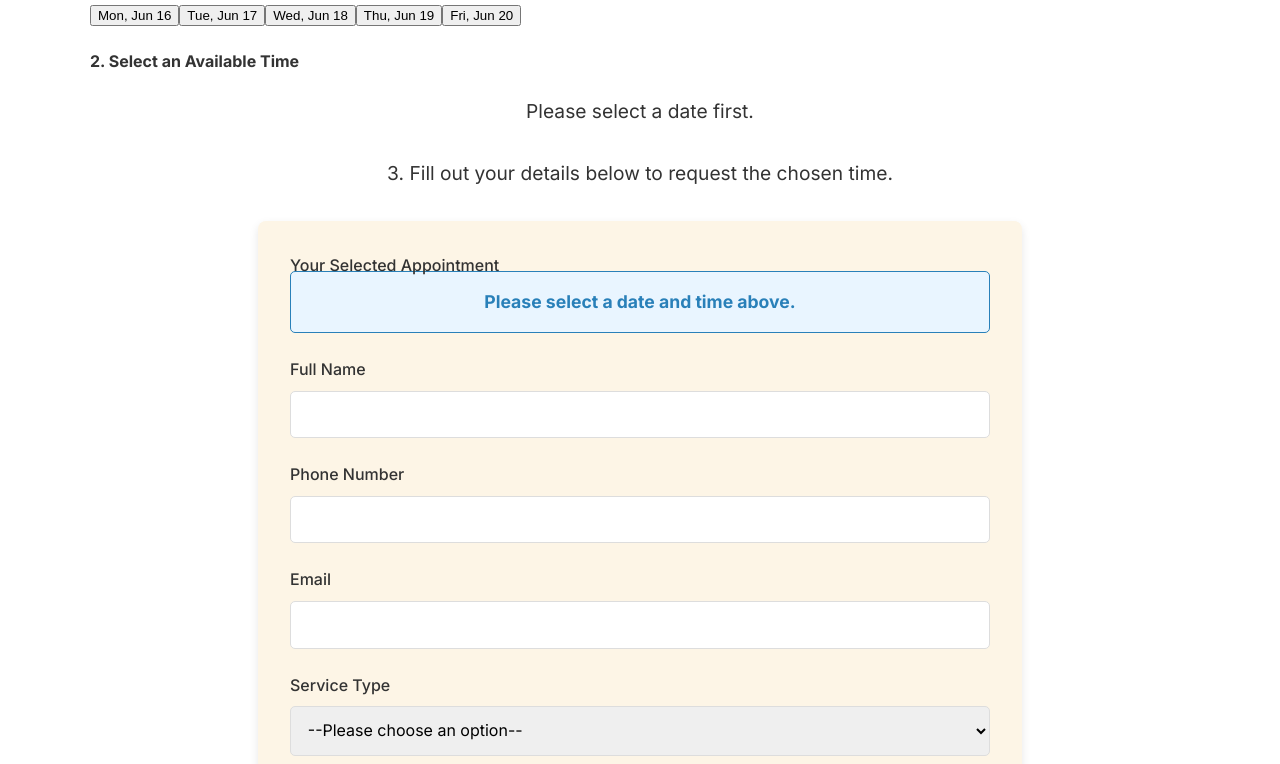
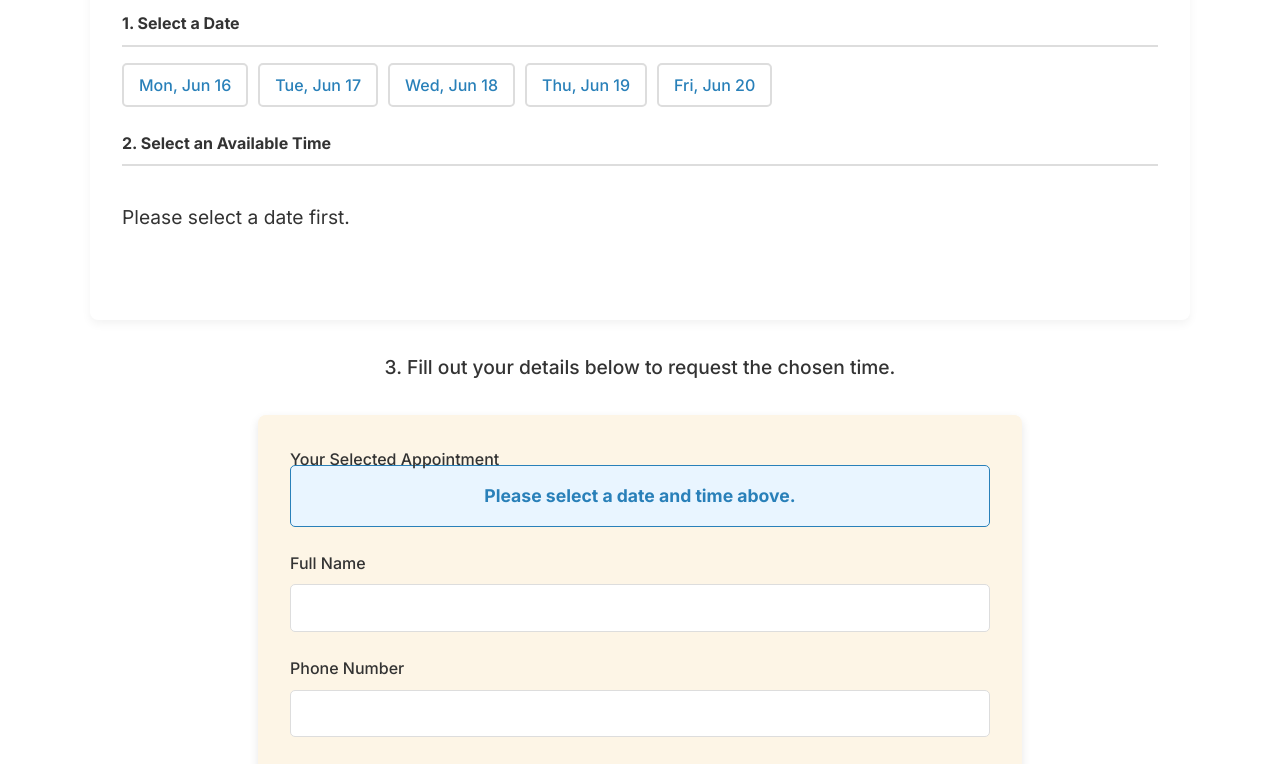
Before and after one commit to strattonpounds/strattonpounds.github.io, a plain HTML site: page schedule.html in a window 1280 px wide. Shown: the part 336-1100 px from the top of the page. Drawn offline with Linux system fonts and the light colour scheme.

Commit message:
Update styles.css

```diff
--- a/css/styles.css
+++ b/css/styles.css
@@ -37,6 +37,80 @@
         text-decoration: none;
         transition: color 0.3s ease;
     }
+
+/* --- Availability Picker Styles --- */
+.availability-container {
+    background-color: #fff;
+    padding: 2rem;
+    border-radius: 8px;
+    margin-bottom: 2rem;
+    box-shadow: 0 4px 10px rgba(0,0,0,0.05);
+}
+
+.availability-container h3 {
+    text-align: center;
+    font-size: 2rem;
+    margin-bottom: 1.5rem;
+}
+
+.date-selector, .time-selector {
+    margin-bottom: 1.5rem;
+}
+
+.date-selector h4, .time-selector h4 {
+    font-family: var(--body-font);
+    font-weight: 700;
+    color: var(--dark-text);
+    margin-bottom: 1rem;
+    border-bottom: 2px solid var(--border-color);
+    padding-bottom: 0.5rem;
+}
+
+.slots-container {
+    display: flex;
+    flex-wrap: wrap;
+    gap: 10px;
+}
+
+.slot-btn {
+    padding: 10px 15px;
+    font-family: var(--body-font);
+    font-size: 1rem;
+    font-weight: 500;
+    border: 2px solid var(--border-color);
+    border-radius: 5px;
+    background-color: #fff;
+    color: var(--texas-blue);
+    cursor: pointer;
+    transition: all 0.2s ease-in-out;
+}
+
+.slot-btn:hover {
+    background-color: var(--light-cream);
+    border-color: var(--texas-blue);
+}
+
+.slot-btn.selected {
+    background-color: var(--primary-orange);
+    border-color: var(--primary-orange);
+    color: var(--light-text);
+    font-weight: 700;
+}
+
+.slot-btn:disabled {
+    background-color: #f0f0f0;
+    color: #aaa;
+    cursor: not-allowed;
+    text-decoration: line-through;
+}
+
+.form-intro {
+    text-align: center;
+    font-size: 1.2rem;
+    margin-bottom: 2rem;
+    font-weight: 500;
+}
+
 
     a:hover {
         color: var(--texas-blue);
```
